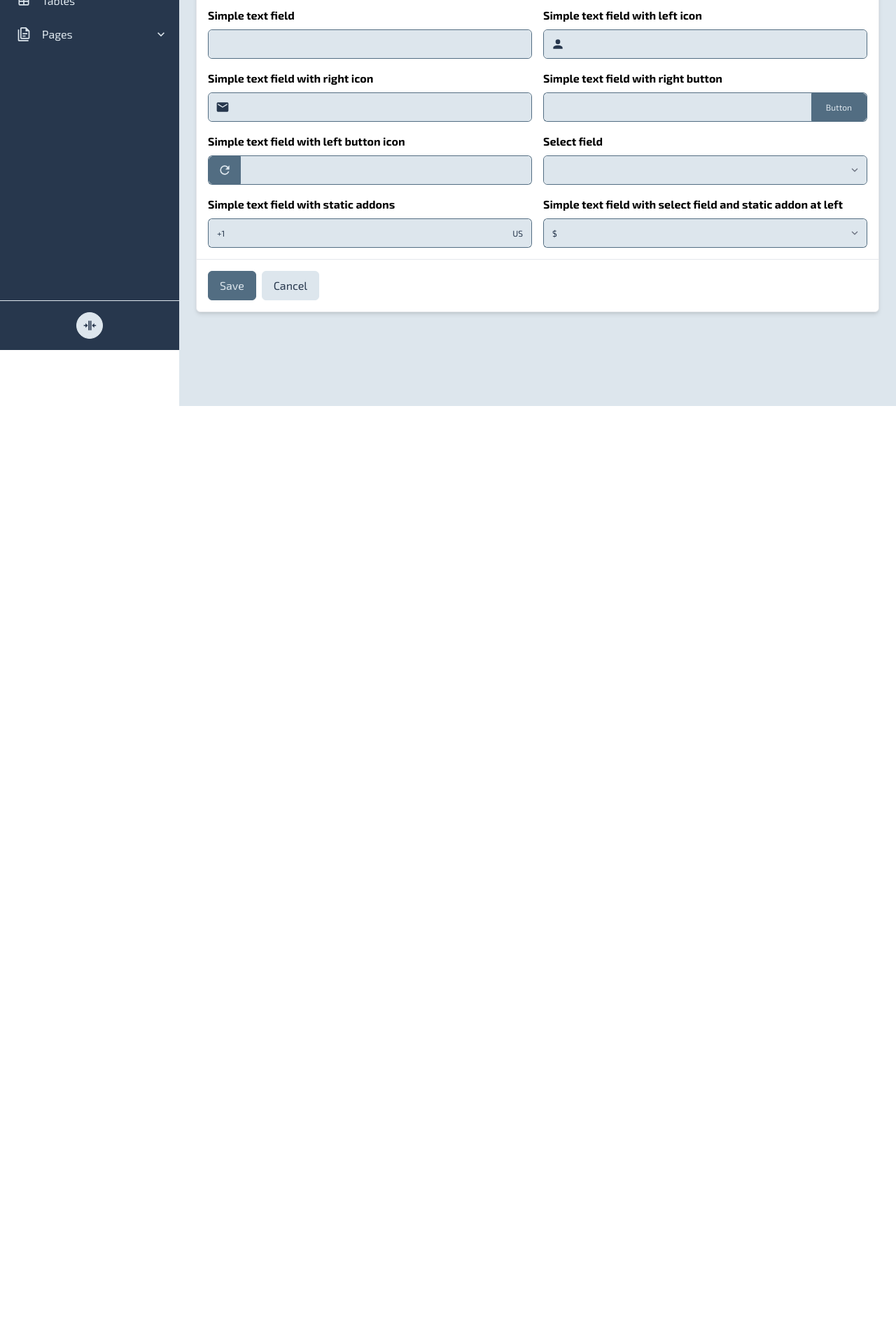
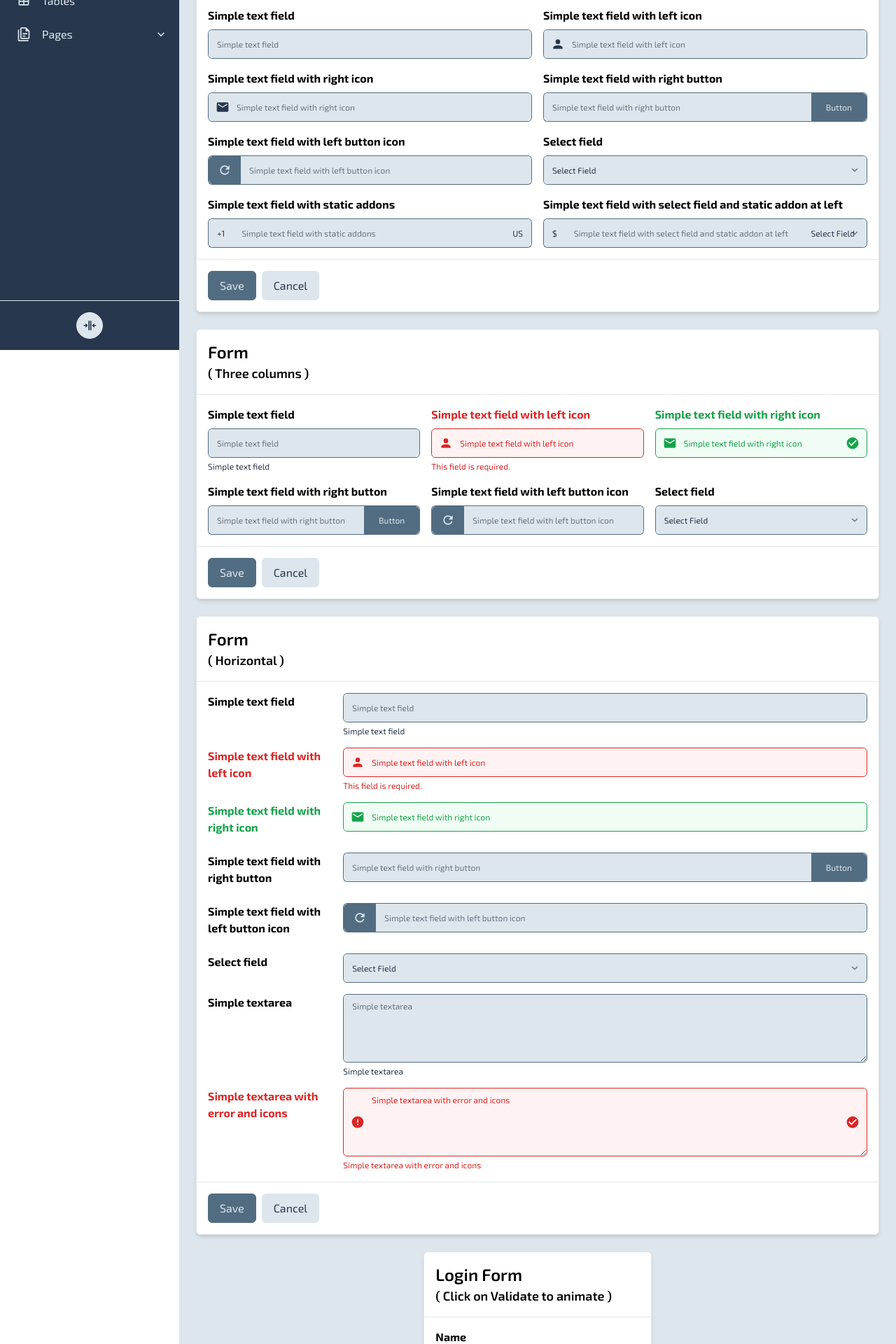
Before and after one commit to vishalkanani99/dmantu-admin, a Vue app: page /forms in a window 1280 px wide. Shown: the part 300-2220 px from the top of the page at 70% size. Before the commit the page ends 880 px from the top, so only its background shows below. Built offline with nearby package versions, Linux system fonts and the light colour scheme.

Commit message:
added: form examples

```diff
--- a/src/color.js
+++ b/src/color.js
@@ -76,7 +76,19 @@ const text = {
     'success': 'hover:text-green-600',
     'warning': 'hover:text-yellow-600',
     'danger': 'hover:text-red-600',
-  }
+  },
+  placeholder: {
+    'theme-dark': 'placeholder:text-theme-900',
+    'theme': 'placeholder:text-theme-600',
+    'theme-light': 'placeholder:text-theme-100',
+    'white': 'placeholder:text-white',
+    'black': 'placeholder:text-black',
+    'gray': 'placeholder:text-gray-600',
+    'info': 'placeholder:text-blue-600',
+    'success': 'placeholder:text-green-600',
+    'warning': 'placeholder:text-yellow-600',
+    'danger': 'placeholder:text-red-600',
+  },
 }
 
 const getDefaultTextStyle = (color = 'theme') => {
--- a/src/components/form/Field.vue
+++ b/src/components/form/Field.vue
@@ -22,7 +22,6 @@
     },
     modelValue: {
       type: [String, Number, Array, null],
-      required: true,
     },
     outerStyle: {
       type: [String, Array],
@@ -31,28 +30,32 @@
     right: Boolean,
     left: Boolean,
     rounded: Boolean,
-    color: String,
+    color: {
+      type: String,
+      default: 'theme',
+    },
     ringColor: String,
     borderColor: String,
     textColor: String,
+    placeholderColor: String,
     label: String,
     buttonIcon: String,
     inputLeftIcon: String,
     inputRightIcon: String,
     outline: Boolean,
     expanded: Boolean,
+    hasError: Boolean,
+    hasSuccess: Boolean,
   });
 
   const emit = defineEmits(['update:modelValue', 'buttonClick', 'leftIconClick', 'rightIconClick']);
-
-  const color = ref(props.color ?? 'theme');
 
   const modelValue = computed({
     get: () => props.modelValue,
     set: (value) => {
       emit('update:modelValue', value);
     }
-  })
+  });
 
   const borderRadius = computed(() => {
     return [
@@ -61,7 +64,7 @@
       { 'rounded-l-none' : props.right },
       props.rounded ? 'rounded-full' : 'rounded-md',
     ];
-  })
+  });
 
   const borderPosition = computed(() => {
     return [
@@ -70,34 +73,57 @@
       { 'border-t border-b border-r' : props.right },
       { 'border' : !props.middle && !props.left && !props.right },
     ];
-  })
+  });
+
+  const colors = computed(() => {
+    const colors = {
+      text: '',
+      inner: [],
+      outer: '',
+    };
+
+    if(props.hasError || props.hasSuccess) {
+      let color = props.hasError ? 'danger' : 'success';
+      let background = props.hasError ? 'bg-red-50' : 'bg-green-50';
+
+      colors.text = text[color];
+      colors.inner = [
+        ring.focus[color],
+        background,
+        text.placeholder[color],
+      ];
+      colors.outer = border[color];
+      return colors;
+    }
+
+    colors.text = text[props.textColor] ?? getDefaultTextStyle(props.color).textColor;
+    colors.inner = [
+      ring.focus[props.ringColor ?? 'info'],
+      backgroundColor[props.color],
+      text.placeholder[props.placeholderColor],
+    ];
+    colors.outer = border[props.borderColor ?? 'theme'];
+    return colors;
+  });
 
   const outerStyle = computed(() => {
-    const borderColor = props.borderColor ?? 'theme';
     return [
       { 'relative' : props.inputLeftIcon || props.inputRightIcon },
       'flex items-center',
       { 'grow' : props.expanded },
       borderPosition.value,
-      border[borderColor],
+      colors.value.outer,
       borderRadius.value,
       props.outerStyle,
     ];
-  })
-
-  const textStyle = computed(() => {
-    const defaultTextStyle = getDefaultTextStyle(color.value);
-    return text[props.textColor] ?? defaultTextStyle.textColor;
-  })
+  });
 
   const defaultStyle = computed(() => {
-    const ringcolor = props.ringColor ?? 'info';
-    const btnStyle = getButtonStyle(color.value, props.outline);
-
+    const btnStyle = getButtonStyle(props.color, props.outline);
     let padding = ['pl-3 pr-3 py-2'];
 
     let style = [
-      'flex items-center text-xs focus:outline-none focus:z-10',
+      'flex items-center text-xs focus:outline-none focus:z-[1]',
       props.type === 'textarea' ? 'h-24' : 'h-10',
       borderRadius.value,
     ];
@@ -113,23 +139,18 @@
       padding.push('!pr-10');
     }
 
-    let colors = [
-      ring.focus[ringcolor],
-      backgroundColor[color.value],
-      textStyle.value,
-    ];
-
     return [
       'w-full border-0 focus:ring-2',
       style,
       padding,
-      ...colors,
+      ...colors.value.inner,
+      colors.value.text,
     ];
-  })
+  });
 
   const getInputIconStyle = (position) => {
-    return ['absolute inline-flex justify-center items-center w-10 h-10 z-20', position, textStyle.value];
-  }
+    return ['absolute inline-flex justify-center items-center w-10 h-10 z-[2] cursor-pointer', position, colors.value.text];
+  };
 </script>
 <template>
   <div :class="outerStyle">
--- a/src/components/form/FieldGroup.vue
+++ b/src/components/form/FieldGroup.vue
@@ -1,5 +1,6 @@
 <script setup>
 import { computed } from 'vue';
+import { text } from '../../color';
 import FieldHelp from './FieldHelp.vue';
 
 const props = defineProps({
@@ -12,6 +13,17 @@ const props = defineProps({
   horizontal: Boolean,
   multiFields: Boolean,
 });
+
+const labelStyle = computed(() => {
+  const style = ['inline-block font-bold mb-2'];
+
+  if(props.error || props.errors || props.success) {
+    let color = props.error || props.errors ? 'danger' : 'success';
+    style.push(text[color]);
+  }
+
+  return style;
+});
 </script>
 <template>
   <div
@@ -22,7 +34,7 @@ const props = defineProps({
     <label
       v-if="label"
       :for="labelFor"
-      class="inline-block font-bold mb-2"
+      :class="labelStyle"
     >
       {{ label }}
     </label>
@@ -30,10 +42,11 @@ const props = defineProps({
       :class="[
         {'md:col-span-4': horizontal},
         {'md:col-start-2': horizontal && label},
-        {'flex items-center': multiFields},
       ]"
     >
-      <slot></slot>
+      <div :class="{'flex items-center': multiFields}" >
+        <slot></slot>
+      </div>
       <FieldHelp :text="error" type="error" class="has-error"/>
       <FieldHelp v-for="(err, i) in errors" :key="i" :text="err" type="error" class="has-error"/>
       <FieldHelp :text="success" type="success" class="has-success"/>
--- a/src/components/form/Form.vue
+++ b/src/components/form/Form.vue
@@ -47,6 +47,7 @@ const emit = defineEmits(['close', 'save', 'cancel']);
           <div
             :class="[
               'p-4',
+              { 'space-y-4' : !twoColumns && !threeColumns },
               { 'grid grid-cols-1 md:grid-cols-2 gap-4' : twoColumns },
               { 'grid grid-cols-1  md:grid-cols-2 lg:grid-cols-3 gap-4' : threeColumns },
             ]"
--- a/src/pages/forms.vue
+++ b/src/pages/forms.vue
@@ -1,11 +1,15 @@
 <script setup>
-import { ref, shallowRef } from 'vue';
+import { reactive, ref, shallowRef } from 'vue';
 import {
   mdiFormSelect,
   mdiCog,
   mdiAccount,
   mdiEmail,
-  mdiRefresh
+  mdiRefresh,
+  mdiAlertCircle,
+  mdiCheckCircle,
+  mdiEye,
+  mdiEyeOff,
 } from '@mdi/js';
 import LayoutAuthenticated from '../layouts/LayoutAuthenticated.vue';
 import Section from '../components/section/Section.vue';
@@ -13,11 +17,28 @@ import FieldGroup from '../components/form/FieldGroup.vue';
 import Field from '../components/form/Field.vue';
 import Form from '../components/form/Form.vue';
 
+const form = reactive({
+  field1: '',
+  field2: '',
+  field3: '',
+  field4: '',
+  field5: '',
+  field6: '',
+  field7: '',
+  field8: '',
+  field9: '',
+  name: '',
+  pwd: '',
+});
+
+const showPassword = shallowRef(false);
+const isFormValid = shallowRef(false);
+
 </script>
 <template>
   <LayoutAuthenticated>
     <Section
-      title="Form"
+      title="Forms"
       :iconPath="mdiFormSelect"
       :btnIconPath="mdiCog"
       btnColor="theme"
@@ -27,49 +48,168 @@ import Form from '../components/form/Form.vue';
         subTitle="( Two columns )"
         twoColumns
       >
-        <FieldGroup label="Simple text field" labelFor="stf" >
-          <Field id="stf" color="theme-light" />
+        <FieldGroup label="Simple text field" >
+          <Field v-model="form.field1" placeholder="Simple text field" color="theme-light" />
         </FieldGroup>
-        <FieldGroup label="Simple text field with left icon" labelFor="stfli" >
-          <Field id="stfli" :inputLeftIcon="mdiAccount" color="theme-light" />
+        <FieldGroup label="Simple text field with left icon" >
+          <Field v-model="form.field2" placeholder="Simple text field with left icon" :inputLeftIcon="mdiAccount" color="theme-light" />
         </FieldGroup>
-        <FieldGroup label="Simple text field with right icon" labelFor="stfri" >
-          <Field id="stfri" :inputLeftIcon="mdiEmail" color="theme-light" />
+        <FieldGroup label="Simple text field with right icon" >
+          <Field v-model="form.field3" placeholder="Simple text field with right icon" :inputLeftIcon="mdiEmail" color="theme-light" />
         </FieldGroup>
-        <FieldGroup label="Simple text field with right button" labelFor="stfrb" multiFields>
-          <Field id="stfrb" color="theme-light" left expanded />
+        <FieldGroup label="Simple text field with right button" multiFields>
+          <Field v-model="form.field4" placeholder="Simple text field with right button" color="theme-light" left expanded />
           <Field type="button" color="theme" label="Button" right />
         </FieldGroup>
-        <FieldGroup label="Simple text field with left button icon" labelFor="stflbi" multiFields>
+        <FieldGroup label="Simple text field with left button icon" multiFields>
           <Field type="button" :buttonIcon="mdiRefresh" color="theme" left />
-          <Field id="stflbi" color="theme-light" right expanded />
+          <Field v-model="form.field5" placeholder="Simple text field with left button icon" color="theme-light" right expanded />
         </FieldGroup>
-        <FieldGroup label="Select field" labelFor="sf">
-          <Field id="sf" type="select" color="theme-light">
-            <option>Select Field</option>
-            <option>Option 1</option>
-            <option>Option 2</option>
+        <FieldGroup label="Select field" >
+          <Field v-model="form.field6" type="select" color="theme-light">
+            <option value="">Select Field</option>
+            <option value="1">Option 1</option>
+            <option value="2">Option 2</option>
           </Field>
         </FieldGroup>
-        <FieldGroup label="Simple text field with static addons" labelFor="stflbi" multiFields>
-          <Field type="static" color="theme-light" left >
-            +1
-          </Field>
-          <Field id="stflbi" color="theme-light" middle expanded />
-          <Field type="static" color="theme-light" right >
-            US
+        <FieldGroup label="Simple text field with static addons" multiFields>
+          <Field type="static" color="theme-light" left > +1 </Field>
+          <Field v-model="form.field7" placeholder="Simple text field with static addons" color="theme-light" middle expanded />
+          <Field type="static" color="theme-light" right > US </Field>
+        </FieldGroup>
+        <FieldGroup label="Simple text field with select field and static addon at left" multiFields>
+          <Field type="static" color="theme-light" left > $ </Field>
+          <Field v-model="form.field8" placeholder="Simple text field with select field and static addon at left" color="theme-light" middle expanded />
+          <Field v-model="form.field9"  type="select" color="theme-light" right outerStyle="w-1/5" >
+            <option value="">Select Field</option>
+            <option value="1">Option 1</option>
+            <option value="2">Option 2</option>
           </Field>
         </FieldGroup>
-        <FieldGroup label="Simple text field with select field and static addon at left" labelFor="stflbi" multiFields>
-          <Field type="static" color="theme-light" left >
-            $
+      </Form>
+      <Form
+        title="Form"
+        subTitle="( Three columns )"
+        threeColumns
+      >
+        <FieldGroup label="Simple text field" help="Simple text field" >
+          <Field v-model="form.field1" placeholder="Simple text field" color="theme-light" />
+        </FieldGroup>
+        <FieldGroup label="Simple text field with left icon" error="This field is required." >
+          <Field
+            v-model="form.field2"
+            placeholder="Simple text field with left icon"
+            :inputLeftIcon="mdiAccount"
+            color="theme-light"
+            hasError
+          />
+        </FieldGroup>
+        <FieldGroup label="Simple text field with right icon" success=" ">
+          <Field
+            v-model="form.field3"
+            placeholder="Simple text field with right icon"
+            :inputLeftIcon="mdiEmail"
+            :inputRightIcon="mdiCheckCircle"
+            color="theme-light"
+            hasSuccess
+          />
+        </FieldGroup>
+        <FieldGroup label="Simple text field with right button" multiFields>
+          <Field v-model="form.field4" placeholder="Simple text field with right button" color="theme-light" left expanded />
+          <Field type="button" color="theme" label="Button" right />
+        </FieldGroup>
+        <FieldGroup label="Simple text field with left button icon" multiFields>
+          <Field type="button" :buttonIcon="mdiRefresh" color="theme" left />
+          <Field v-model="form.field5" placeholder="Simple text field with left button icon" color="theme-light" right expanded />
+        </FieldGroup>
+        <FieldGroup label="Select field">
+          <Field v-model="form.field6" type="select" color="theme-light">
+            <option value="">Select Field</option>
+            <option value="1">Option 1</option>
+            <option value="2">Option 2</option>
           </Field>
-          <Field id="stflbi" color="theme-light" middle expanded />
-          <Field id="sf" type="select" color="theme-light" right outerStyle="w-1/5" >
-            <option>Select Field</option>
-            <option>Option 1</option>
-            <option>Option 2</option>
+        </FieldGroup>
+      </Form>
+      <Form
+        title="Form"
+        subTitle="( Horizontal )"
+      >
+        <FieldGroup label="Simple text field" help="Simple text field" horizontal >
+          <Field v-model="form.field1" placeholder="Simple text field" color="theme-light" />
+        </FieldGroup>
+        <FieldGroup label="Simple text field with left icon" error="This field is required." horizontal >
+          <Field
+            v-model="form.field2"
+            placeholder="Simple text field with left icon"
+            :inputLeftIcon="mdiAccount"
+            color="theme-light"
+            hasError
+          />
+        </FieldGroup>
+        <FieldGroup label="Simple text field with right icon" success=" " horizontal >
+          <Field
+            v-model="form.field3"
+            placeholder="Simple text field with right icon"
+            :inputLeftIcon="mdiEmail"
+            color="theme-light"
+            hasSuccess
+          />
+        </FieldGroup>
+        <FieldGroup label="Simple text field with right button" multiFields horizontal >
+          <Field v-model="form.field4" placeholder="Simple text field with right button" color="theme-light" left expanded />
+          <Field type="button" color="theme" label="Button" right />
+        </FieldGroup>
+        <FieldGroup label="Simple text field with left button icon" multiFields horizontal >
+          <Field type="button" :buttonIcon="mdiRefresh" color="theme" left />
+          <Field v-model="form.field5" placeholder="Simple text field with left button icon" color="theme-light" right expanded horizontal />
+        </FieldGroup>
+        <FieldGroup label="Select field" horizontal >
+          <Field v-model="form.field6" type="select" color="theme-light">
+            <option value="">Select Field</option>
+            <option value="1">Option 1</option>
+            <option value="2">Option 2</option>
           </Field>
+        </FieldGroup>
+        <FieldGroup label="Simple textarea" help="Simple textarea" horizontal >
+          <Field v-model="form.field7" type="textarea" placeholder="Simple textarea" color="theme-light" />
+        </FieldGroup>
+        <FieldGroup label="Simple textarea with error and icons" error="Simple textarea with error and icons" horizontal >
+          <Field
+            v-model="form.field8"
+            type="textarea"
+            placeholder="Simple textarea with error and icons"
+            color="theme-light"
+            :inputLeftIcon="mdiAlertCircle"
+            :inputRightIcon="mdiCheckCircle"
+            hasError
+          />
+        </FieldGroup>
+      </Form>
+      <Form
+        title="Login Form"
+        subTitle="( Click on Validate to animate )"
+        :class="[
+          'flex flex-col md:w-7/12 lg:w-5/12 xl:w-4/12 md:mx-auto',
+          { 'animate-shake' :  isFormValid },
+        ]"
+        saveBtnLabel="Validate"
+        cancelBtnLabel="Reset"
+        @save="isFormValid = true"
+        @cancel="isFormValid = false"
+      >
+        <FieldGroup label="Name" :error="isFormValid ? 'Invalid Field' : ''">
+          <Field v-model="form.name" placeholder="Name" :inputLeftIcon="mdiAccount" color="theme-light" :hasError="isFormValid"/>
+        </FieldGroup>
+        <FieldGroup label="Password" :error="isFormValid ? 'Invalid Field' : ''">
+          <Field
+            v-model="form.pwd"
+            :type="showPassword ? 'text' : 'password'"
+            placeholder="Password"
+            :inputRightIcon="showPassword ? mdiEye : mdiEyeOff"
+            color="theme-light"
+            :hasError="isFormValid"
+            @rightIconClick="showPassword = !showPassword"
+          />
         </FieldGroup>
       </Form>
     </Section>
--- a/tailwind.config.js
+++ b/tailwind.config.js
@@ -17,6 +17,16 @@ export default {
         'xs': '360px',
         ...defaultTheme.screens,
       },
+      keyframes: {
+        "shake": {
+          '0%, 100%': { transform: 'translateZ( 0 )' },
+          '10%, 30%, 50%, 70%, 90%': { transform: 'translate3d(-10px,0,0)' },
+          '20%, 40%, 60%, 80%': { transform: 'translate3d(10px,0,0)' },
+        }
+      },
+      animation: {
+        'shake': 'shake .5s ease-in-out',
+      },
     },
   },
   plugins: [
```
